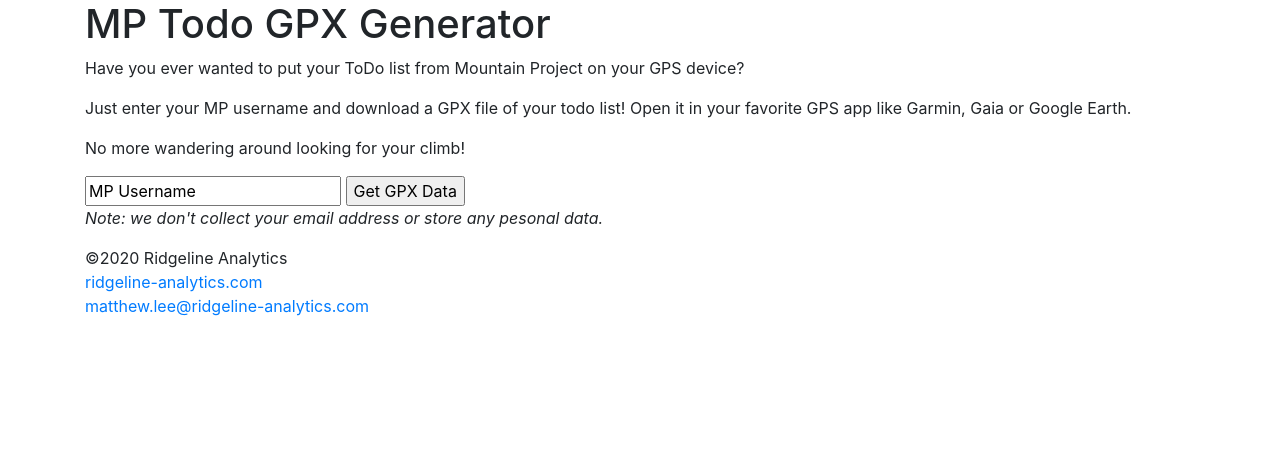
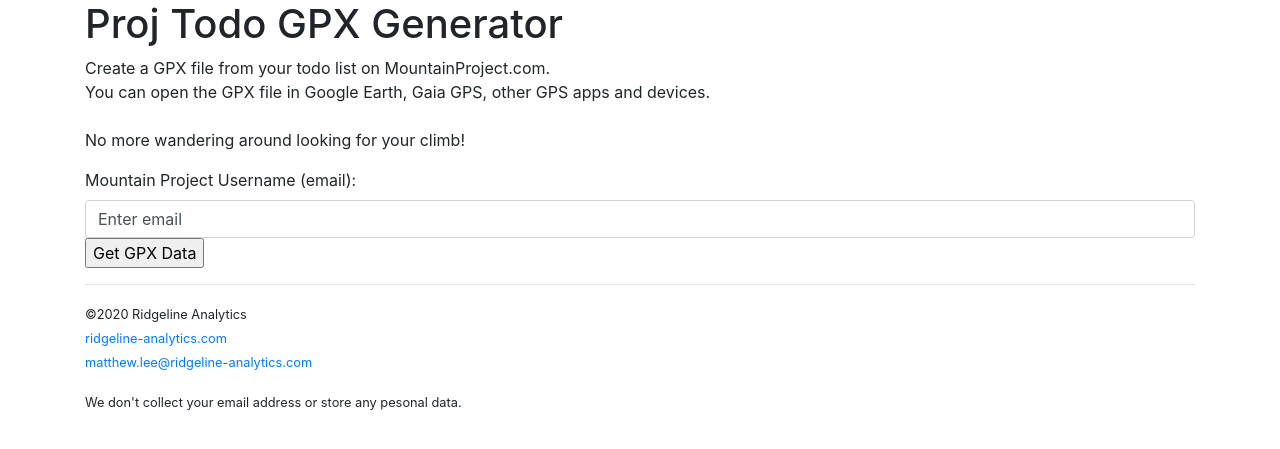
Before and after one commit to Matthew-P-Lee/MP-GPX, a Flask app: page / in a window 1280 px wide. Shown: the top 449 px of the page. Run offline with Flask 2, Linux system fonts and the light colour scheme; some libraries are stand-ins or nearby versions.

Commit message:
added bootstrap form validation. reworked theme. improved exception handling

```diff
--- a/MPAPI_GPX_classes.py
+++ b/MPAPI_GPX_classes.py
@@ -23,7 +23,10 @@ class MPAPI_GPX:
 	#function to return a Python obj from a JSON result via HTTP
 	def getMP_API(self,url):
 		json_str = urllib.request.urlopen(url).read()
-		return json.loads(json_str)
+		if len(json_str) > 0:
+			json_str = json.loads(json_str)
+
+		return json_str
 
 	#formatted Mountain Project API URL
 	def getMP_URL(self,mp_URL_base,mp_command,mp_URL_email):
--- a/application.py
+++ b/application.py
@@ -5,31 +5,34 @@ import sys
 import tempfile
 from flask import *
 
-from flask_cors import CORS
 from io import BytesIO
 from werkzeug.exceptions import default_exceptions
 from werkzeug.exceptions import HTTPException
+
 from MPAPI_GPX_classes import *
+
 
 #use this to return the JSON string to the screen
 def get_JSON(item):
 	return app.response_class(json.dumps(item,cls=DecimalEncoder), content_type='application/json')
 
 app = Flask(__name__)
-#cors = CORS(app, resources={r"/*": {"origins": "*"}})
 app.secret_key = b'_5#ydhhL"F4Qewaxec]/'
 mpapi_gpx = MPAPI_GPX()
 
 @app.route('/', methods=['GET', 'POST'])
 def show_login():
-
 	if request.method == 'POST':
 		try:
 			profile = mpapi_gpx.getMP_Profile(request.form['username'])
-			flash("Found Profile for " + profile['name']+ "!")
-			return render_template('main.html', username=request.form['username'],profile=profile)
 		except(http.client.InvalidURL) as error:
 			return render_template('main.html',error=error)
+
+		if (profile):
+			flash("Found Profile!")
+			return render_template('main.html', username=request.form['username'],profile=profile)
+		else:
+			return render_template('main.html',error='Profile not found.')
 	else:
 		return render_template('main.html')
 
@@ -41,10 +44,9 @@ def download(username):
 	resp.headers['Content-Disposition'] = 'attachment;filename=todos.gpx'
 	return resp
 
-@app.errorhandler(403)
+@app.errorhandler(404)
 def page_not_found(error):
-	error = "Wrong username or password."
-	return render_template('main.html', error=error)
+	return render_template('main.html')
 
 @app.errorhandler(500)
 def catch_all(error):
--- a/templates/main.html
+++ b/templates/main.html
@@ -15,10 +15,10 @@
 
 <body>
 	<div class="container">
-		<h1>MP Todo GPX Generator</h1>
+		<h1>Proj Todo GPX Generator</h1>
 
 	  	{% if error %}
-     	 	<div class="alert alert-warning" role="alert">{{error}}</div>
+     	 	<div class="alert alert-danger" role="alert">{{error}}</div>
 	    {% endif %}
 
 		{% with messages = get_flashed_messages() %}
@@ -38,13 +38,15 @@
 			<div class="col-sm-4">
 				<img src="{{profile.avatar}}">
 			</div>
-			<div class="col-sm-4">
+			<div class="col-sm-5">
 				<ul class="list-group">
 					<li class="list-group-item">{{profile.name}}</li>
 					<li class="list-group-item">Location: {{profile.location}}</li>
 					<li class="list-group-item">Member Since: {{profile.memberSince}}</li>
 					{% if username %}
-					<li class="list-group-item"><b><a href="{{url_for('.download',username=username)}}">Click here to download your GPX File</a></b></li>
+					<li class="list-group-item">
+						<b><a href="{{url_for('.download',username=username)}}">Click here to download your GPX Data  - (todos.gpx)</a></b>
+					</li>
 					{% endif %}
 				</ul>
 			</div>
@@ -53,32 +55,37 @@
 		{% else %}
 
 		<p>
-		Have you ever wanted to put your ToDo list from Mountain Project on your GPS device?
-		</p>
-		<p>
-		Just enter your MP username and download a GPX file of your todo list! Open it in your favorite GPS app like Garmin, Gaia or Google Earth.
-		</p>
-		<p>
+		Create a GPX file from your todo list on MountainProject.com.
+		<br/>
+		You can open the GPX file in Google Earth, Gaia GPS, other GPS apps and devices.
+		<br />
+		<br />
 		No more wandering around looking for your climb!
 		</p>
 
 		<form-group>
 		<form action="/" method="POST">
-				<input id="username" name="username" type="text" value="MP Username" />
+				<label for="username">Mountain Project Username (email):</label>
+				<input type="email" class="form-control" id="username" name="username" value="Enter email" />
 				<input type="submit" value="Get GPX Data"/>
 			</form>
 		</form-group>
 
 		{% endif %}
 
+		<hr />
+
 		<p>
-		<i>Note: we don't collect your email address or store any pesonal data.</i>
-		</p>
-		<p>
+		<small>
 		&copy;2020 Ridgeline Analytics
 		<br/><a href="https://www.ridgeline-analytics.com">ridgeline-analytics.com<a/>
 		<br/><a href="mailto:matthew.lee@ridgeline-analytics.com">matthew.lee@ridgeline-analytics.com</a>
+		</small>
 		</p>
+		<p>
+		<small>We don't collect your email address or store any pesonal data.</small>
+		</p>
+
 	</div>
 
 	<script src="//code.jquery.com/jquery-1.11.1.min.js"></script>
```
